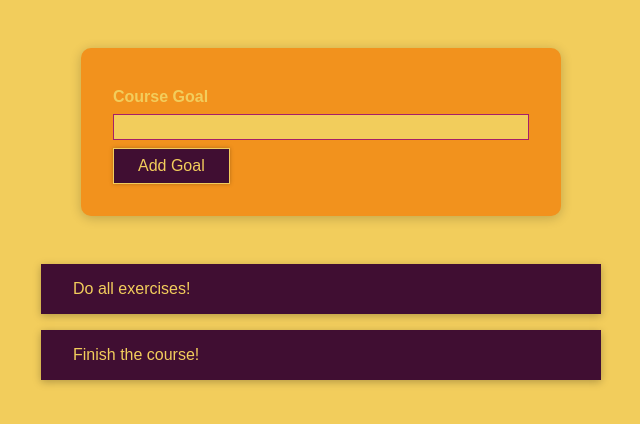
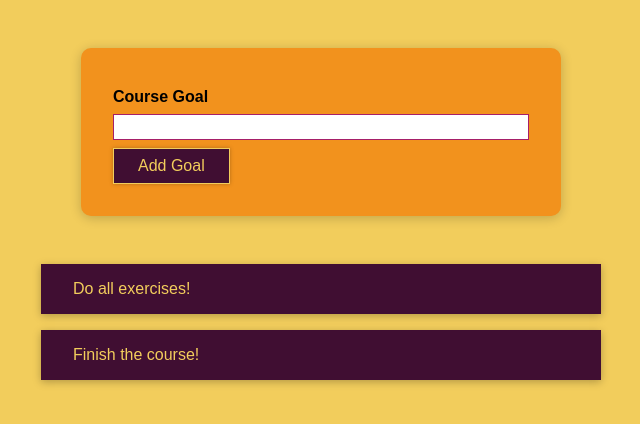
Before and after one commit to Vesku2000/goals, a React (Create React App) app: page / in a window 1280 px wide. Shown: the top 424 px of the page, without its empty margins (319-959 px from the left). Built offline with nearby package versions, Linux system fonts and the light colour scheme.

Commit message:
task 5 done

```diff
--- a/src/components/CourseGoals/CourseInput/CourseInput.css
+++ b/src/components/CourseGoals/CourseInput/CourseInput.css
@@ -16,7 +16,7 @@
   font: inherit;
   line-height: 1.5rem;
   padding: 0 0.25rem;
-  color: white;
+  color: #400E32;
 }
 
 .form-control input:focus {
@@ -24,3 +24,12 @@
   background: #fad0ec;
   border-color: #400E32;
 }
+
+.form-control.invalid input {
+  border-color: #A61F69;
+  background: #F2CD5C;
+}
+
+.form-control.invalid label{
+  color: red;
+}
--- a/src/components/CourseGoals/CourseInput/CourseInput.js
+++ b/src/components/CourseGoals/CourseInput/CourseInput.js
@@ -25,13 +25,9 @@
 
   return (
     <form onSubmit={formSubmitHandler}>
-      <div className="form-control">
-        <label style={{ color: !isValid ? 'red' : '#F2CD5C'}}>Course Goal</label>
+      <div className={`form-control ${!isValid ? 'invalid' : ''}`}>
+        <label>Course Goal</label>
         <input
-        style={{
-          borderColor: !isValid ? 'red' : '#A61F69',
-          background: !isValid ? 'salmon' : '#F2CD5C'
-        }}
         type="text" onChange={goalInputChangeHandler} />
       </div>
       <Button type="submit">Add Goal</Button>
```
